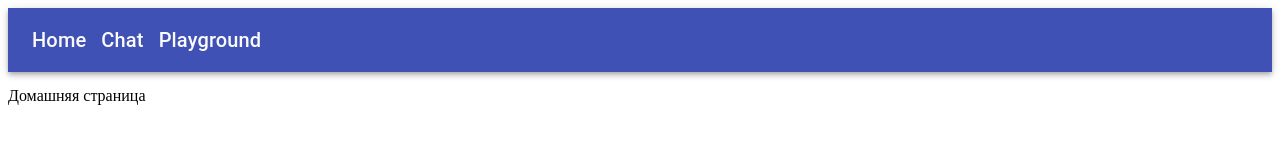
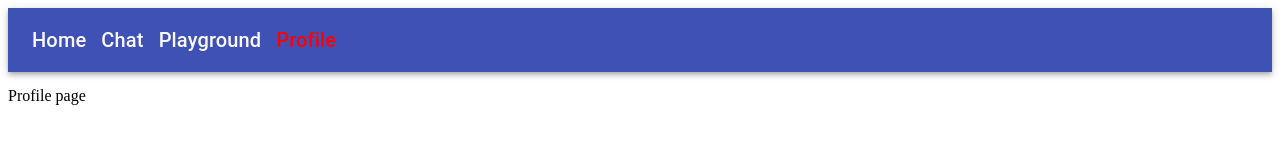
Before and after one commit to nikita1984/react_hw_5, a React (Create React App) app: page /profile in a window 1280 px wide. Shown: the top 160 px of the page. Built offline with nearby package versions, Linux system fonts and the light colour scheme.

Commit message:
create Profile component

```diff
--- a/src/App.js
+++ b/src/App.js
@@ -1,6 +1,7 @@
 import { BrowserRouter as Router, Switch, Route } from "react-router-dom";
 import Chat from "./Chat";
 import Playground from "./Playground";
+import Profile from "./Profile";
 import Home from "./Home";
 import AppBar from "./AppBar";
 
@@ -18,8 +19,16 @@ const App = () => {
           <Playground myProps={1} />
         </Route>
 
-        <Route path="/">
+        <Route path="/profile">
+          <Profile />
+        </Route>
+
+        <Route exact path="/">
           <Home />
+        </Route>
+
+        <Route>
+          <h3>Page not found</h3>
         </Route>
       </Switch>
     </Router>
--- a/src/AppBar/index.js
+++ b/src/AppBar/index.js
@@ -27,6 +27,7 @@ const routes = [
   },
   { pathTitle: "Chat", path: "/chat" },
   { pathTitle: "Playground", path: "/playground" },
+  { pathTitle: "Profile", path:"/profile"},
 ];
 
 const AppBar = () => {
--- /dev/null
+++ b/src/Profile/index.js
@@ -0,0 +1,5 @@
+const Profile = (props) => {
+  return <div>Profile page</div>;
+};
+
+export default Profile;
```
